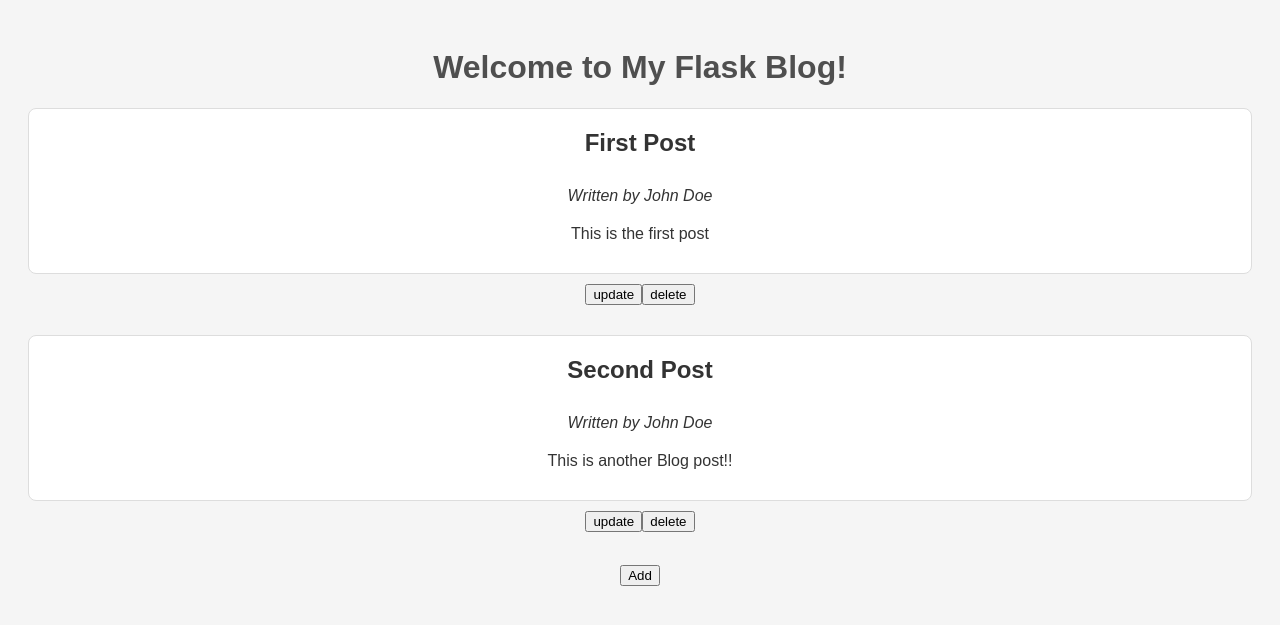
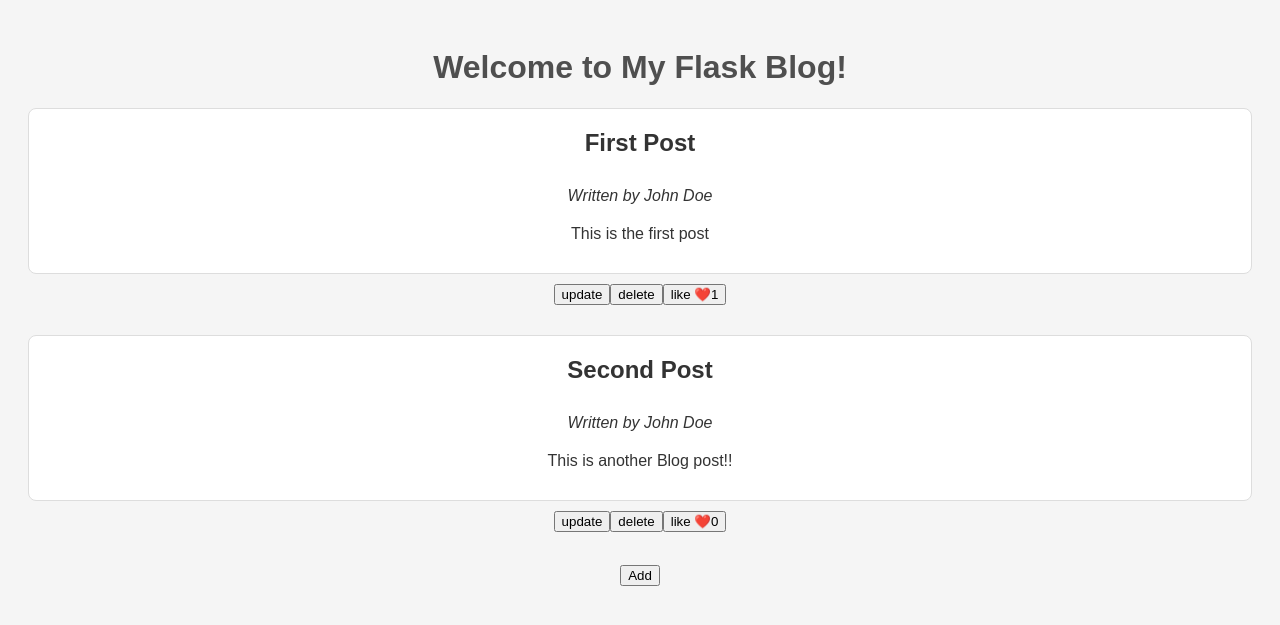
Before and after one commit to JQswain/masterblog-with-flask, a Flask app: page / in a window 1280 px wide. Shown: the top 625 px of the page. Run offline with Flask 3, Linux system fonts and the light colour scheme.

Commit message:
Added a like button and a like route the program and into the json file dictionary structure as well to keep track

```diff
--- a/app.py
+++ b/app.py
@@ -37,6 +37,7 @@ def add():
         author = request.form.get('author')
         title = request.form.get('title')
         content = request.form.get('content')
+        likes = request.form.get('likes')
 
         if blog_posts:
             next_id = max(post['id'] for post in blog_posts) + 1
@@ -48,7 +49,8 @@ def add():
             'id': len(blog_posts) + 1,
             'author': author,
             'title': title,
-            'content': content
+            'content': content,
+            'likes': 0
             }
 
         blog_posts.append(post)
@@ -84,12 +86,14 @@ def update(post_id):
         author = request.form.get('author')
         title = request.form.get('title')
         content = request.form.get('content')
+        likes = request.form.get('likes')
 
         new_post = {
             'id': post_id,
             'author': author,
             'title': title,
-            'content': content
+            'content': content,
+            'likes': likes
          }
 
         updated_posts = [post for post in all_posts if post['id'] != post_id]
@@ -107,5 +111,16 @@ def update(post_id):
     # So display the update.html page
         return render_template('update.html', post=old_post)
 
+
+@app.route('/likes/<int:post_id>', methods=['POST'] )
+def likes(post_id):
+    posts = load_posts()
+    for post in posts:
+        if post['id'] == post_id:
+            post['likes'] = post.get('likes',0) + 1
+            save_posts(posts)
+            break
+    return redirect(url_for('index'))
+
 if __name__ == '__main__':
     app.run(host="0.0.0.0", port=5000, debug=True)
--- a/blog_posts.json
+++ b/blog_posts.json
@@ -3,12 +3,14 @@
         "id": 1,
         "author": "John Doe",
         "title": "First Post",
-        "content": " This is the first post"
+        "content": " This is the first post",
+        "likes": 1
     },
     {
         "id": 2,
         "author": "John Doe",
         "title": "Second Post",
-        "content": "This is another Blog post!!"
+        "content": "This is another Blog post!!",
+        "likes": 0
     }
 ]
--- a/templates/index.html
+++ b/templates/index.html
@@ -15,11 +15,14 @@
     <p>{{ blog["content"] }}</p>
 </div>
 <div class="buttons">
-    <form action="/update/{{ blog['id'] }}" method="GET" >
+    <form id="button" update action="{{ url_for('update', post_id=blog['id']) }}" method="GET" >
         <input type="submit" value="update">
     </form>
-    <form action="/delete/{{ blog['id'] }}" method="POST" >
+    <form class="button" action="{{ url_for('delete', post_id=blog['id']) }}" method="POST" >
         <input type="submit" value="delete">
+    </form>
+    <form class="button" action="{{ url_for('likes', post_id=blog['id']) }}" method="POST" >
+        <input type="submit" value="like ❤️{{ blog['likes'] }}" >
     </form>
 </div>
 {% endfor %}
```
